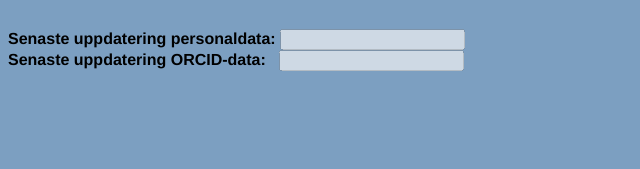
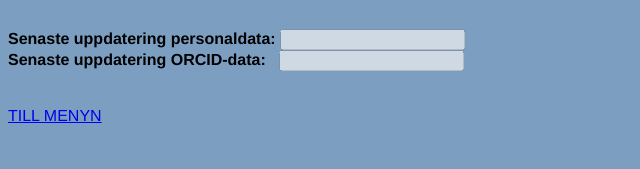
Before and after one commit to kth-biblioteket/PI, a PHP site: page /d_soek_personal.php in a window 1280 px wide. Shown: the part 631-800 px from the top of the page, without its empty margins (0-640 px from the left). Run offline with PHP 8.4, Linux system fonts and the light colour scheme; the visitor is signed in with stand-in values (Sample User, id 1); data that the repository does not hold is empty; a stand-in replaces the project's code that opens the database connection.

Commit message:
Update d_soek_personal.php

```diff
--- a/src/PI/DiVA/d_soek_personal.php
+++ b/src/PI/DiVA/d_soek_personal.php
@@ -95,9 +95,9 @@ KTH-id: <br />
 <b>Senaste uppdatering ORCID-data:&nbsp;&nbsp;</b>
 <input type="text" name="Maxdatum" value="<?php echo $max_datum_orcid; ?>" disabled />
 
+<br /><br /><br />
 
-
-<br /><br /><br />
+<a href='d_meny.php'>TILL MENYN</a>
 
 </form>
 
```
